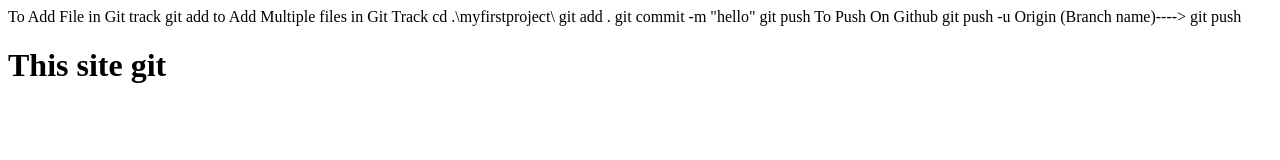
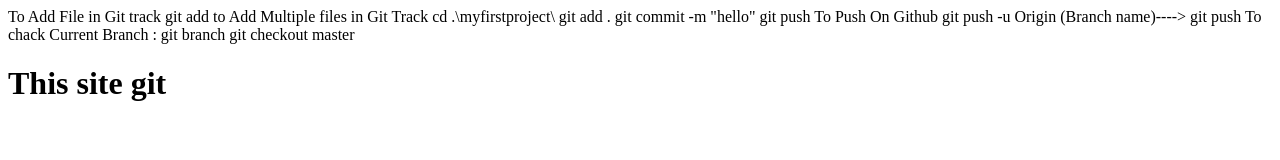
Before and after one commit to 72SAIFUDDIN/myfirstprojrct, a plain HTML site: page index.html in a window 1280 px wide. Drawn offline with Linux system fonts and the light colour scheme.

Commit message:
hello commit

```diff
--- a/index.html
+++ b/index.html
@@ -9,4 +9,9 @@ git add <file_name>
     To Push On Github
     git push -u Origin (Branch name)----> git push
 
+    To chack Current Branch : git branch
+
+    git checkout master
+
+
     <h1>This site git</h1>
```
